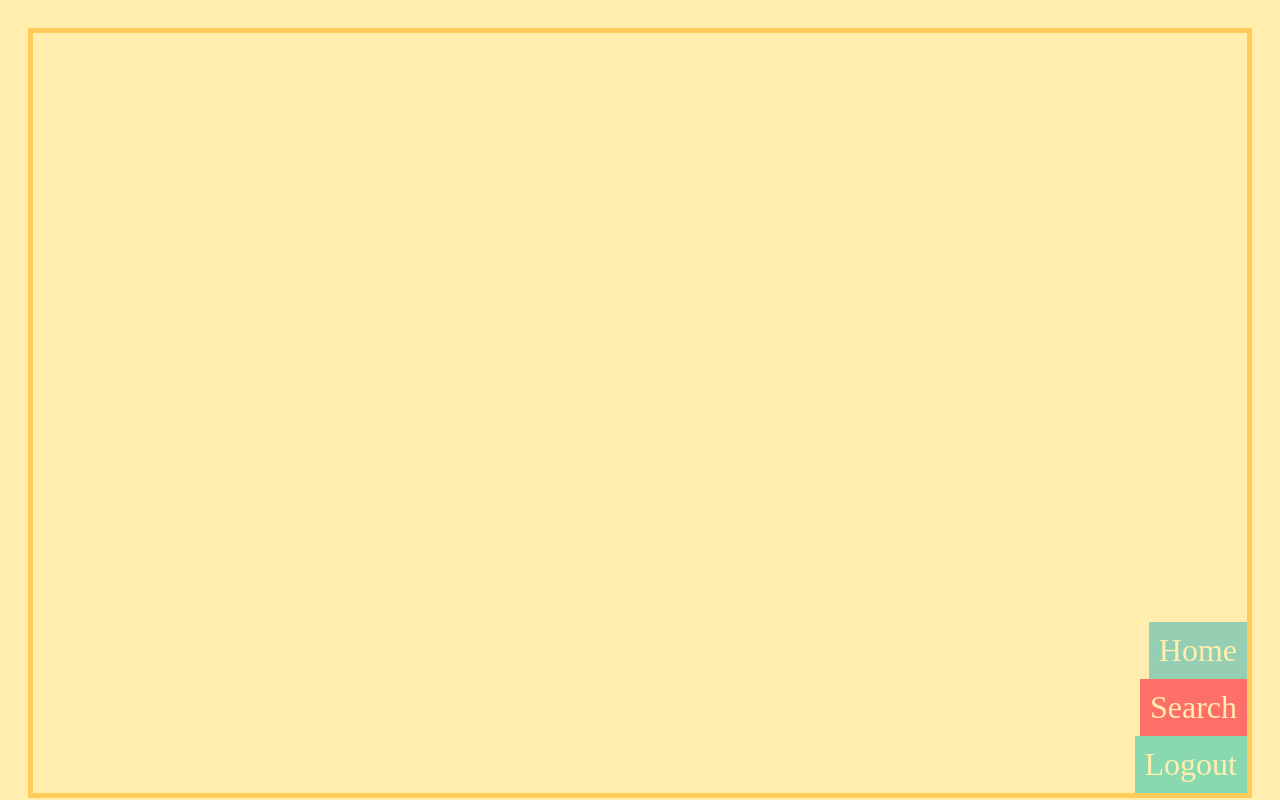
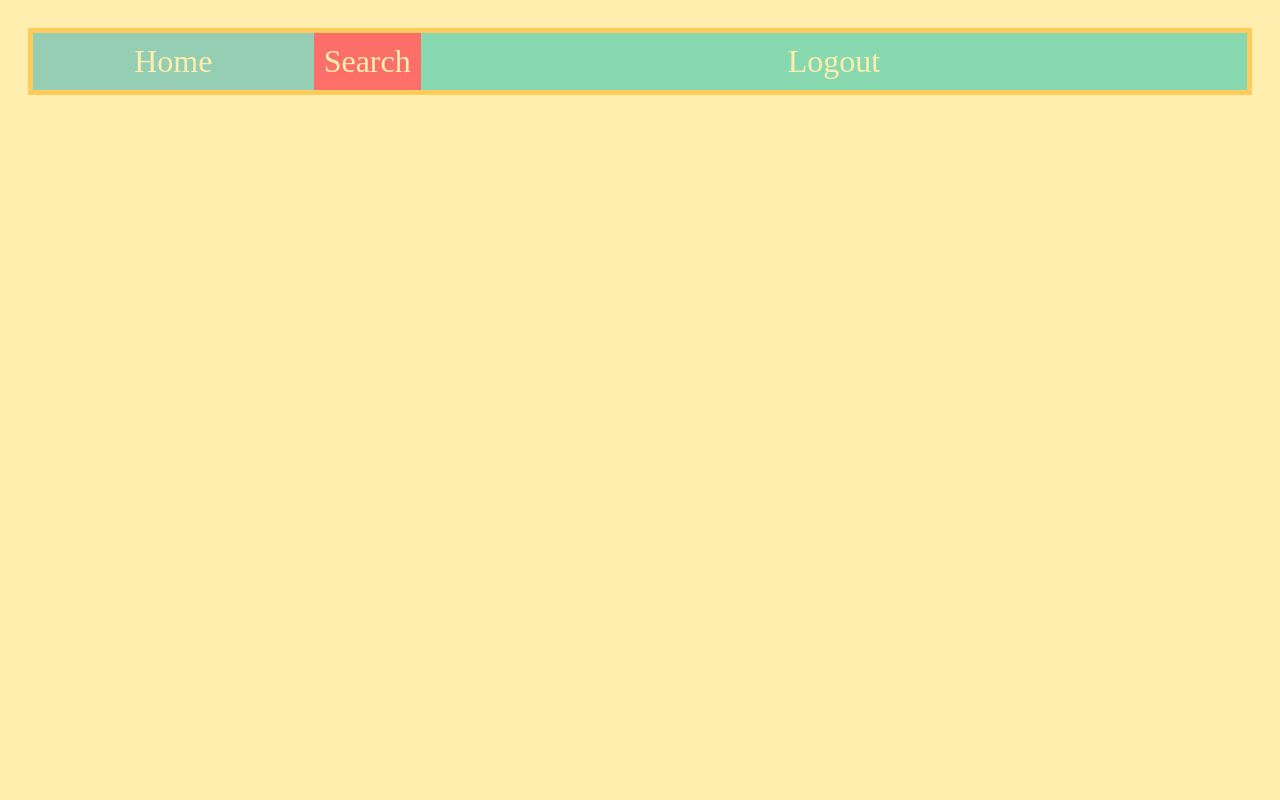
Before and after one commit to aa5hrita/frontend-CSS-Flexbox, a plain HTML site: page index.html in a window 1280 px wide. Drawn offline with Linux system fonts and the light colour scheme.

Commit message:
Flex grow, shrink, basis

```diff
--- a/index.css
+++ b/index.css
@@ -1,13 +1,19 @@
 .container {
     border: 5px solid #ffcc5c;
     display: flex;
-    flex-direction: column; /* top to bottom */
+    flex-direction: row; /* top to bottom */
     /* flex-direction: row; left to right */
-    justify-content: flex-end; /* defines how the content of the element is positioned across the main axis */
+    justify-content: flex-start; /* defines how the content of the element is positioned across the main axis */
     /* options: flex-start flex-end center space-around space-between space-evenly */
-    height: 100%;
-    align-items: flex-end;
+
 }
+.home {
+    flex: 1 1 200px;
+  }
+
+  .logout {
+    flex: 10 1 200px;
+  }
 /*
 .home {
     margin-right: auto;
@@ -19,7 +25,7 @@
     align-self: flex-end;
 }
 .container > div {
-    flex: 1;   flex-grow, flex-shrink, flex-basis
+    flex: 1;   flex-grow=1, flex-shrink=1, flex-basis=1
 }
 */
 /*
```
